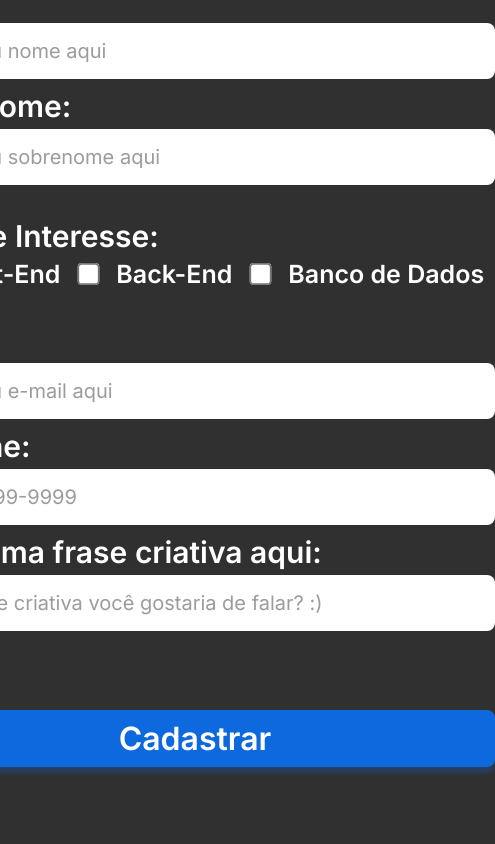
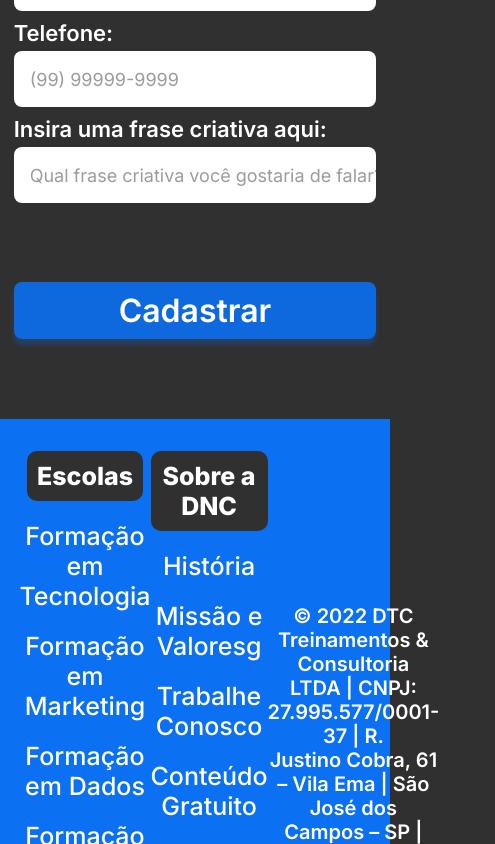
Before and after one commit to Gustavo-Santos-Dev/BootcampDNC-HTML5-CSS, a plain HTML site: page index.html in a window 390 px wide. Shown: the part 1156-2000 px from the top of the page, 495 px wide, since content can reach past the window. Drawn offline with Linux system fonts and the light colour scheme.

Commit message:
Adicionando Media Query para mobile

```diff
--- a/index.html
+++ b/index.html
@@ -75,9 +75,65 @@
 
             <input type="submit" value="Cadastrar">
         </form>
+    </section>
 
+    <footer>
+        <div class="row1">
+            <nav>
+                <h5>Escolas</h5>
+                <ul>
+                    <li>
+                        <a href="">Formação em Tecnologia</a>
+                    </li>
+                    <li>
+                        <a href="#">Formação em Marketing</a>
+                    </li>
+                    <li>
+                        <a href="#">Formação em Dados</a>
+                    </li>
+                    <li>
+                        <a href="#">Formação em Projetos</a>
+                    </li>
+                    <li>
+                        <a href="#">Formação em Produto</a>
+                    </li>
+                </ul>
+            </nav>
 
-    </section>
+            <nav>
+                <h5>Sobre a DNC</h5>
+                <ul>
+                    <li>
+                        <a href="#">História</a>
+                    </li>
+                    <li>
+                        <a href="#">Missão e Valoresg</a>
+                    </li>
+                    <li>
+                        <a href="#">Trabalhe Conosco</a>
+                    </li>
+                    <li>
+                        <a href="#">Conteúdo Gratuito</a>
+                    </li>
+                </ul>
+            </nav>
+
+            <div>
+                <p>
+                    © 2022 DTC Treinamentos & Consultoria<br>
+                    LTDA | CNPJ: 27.995.577/0001-37 | R.<br>
+                    Justino Cobra, 61 – Vila Ema | São José dos<br>
+                    Campos – SP | CEP 12243-030<br>
+                </p>
+            </div>
+        </div>
+
+        <div class="row2">
+            <a href="#">Termos de Uso</a>
+            <span>|</span>
+            <a href="#">Política de Privacidade</a>
+        </div>
+    </footer>
 </body>
 
-</html>.
+</html>
--- a/style.css
+++ b/style.css
@@ -97,6 +97,7 @@ mark {
 
 /*---------------------------------------------------*/
 
+
 /* FORMULÁRIO ---------------------------------------*/
 form {
     font-weight: 600;
@@ -137,6 +138,7 @@ form input::placeholder {
 
 input[type="checkbox"] {
     transform: scale(1.7);
+    cursor: pointer;
 }
 
 input[type="submit"] {
@@ -162,3 +164,133 @@ input[type="submit"]:hover {
 }
 
 /*---------------------------------------------------*/
+
+/* FOOTER -------------------------------------------*/
+footer {
+    display: flex;
+    flex-direction: column;
+    align-items: center;
+    text-align: center;
+    gap: 7rem;
+    width: 100%;
+    background-color: var(--azul-dnc);
+    padding: 3.2rem 5% 4.2rem 5%;
+}
+
+footer .row1 {
+    display: flex;
+    flex-direction: row;
+    width: 100%;
+    justify-content: space-around;
+}
+
+footer .row1 nav {
+    display: flex;
+    flex-direction: column;
+    align-items: center;
+}
+
+footer .row1 nav ul {
+    display: flex;
+    flex-direction: column;
+    gap: 2rem;
+}
+
+footer .row1 nav ul li, footer .row1 nav ul li a, footer .row2 a, footer .row2 span {
+    list-style: none;
+    text-decoration: none;
+    font-weight: 500;
+    font-size: 2.5rem;
+}
+
+footer ul li a:hover, footer .row2 a:hover {
+    opacity: 0.6;
+}
+
+footer .row1 nav h5 {
+    font-weight: 800;
+    font-size: 2.5rem;
+    background-color: var(--preto-dnc);
+    padding: 1rem;
+    border-radius: 1rem;
+    margin-bottom: 2rem;
+    width: fit-content;
+}
+
+footer .row1 div {
+    display: flex;
+    font-weight: 600;
+    font-size: 2rem;
+    align-items: center;
+}
+
+footer .row2 {
+    display: flex;
+    flex-direction: row;
+    gap: 1rem;
+    width: 100%;
+    justify-content: center;
+}
+
+/*---------------------------------------------------*/
+
+/* MEDIA QUERIES ------------------------------------*/
+
+@media only screen and (max-width: 600px) {
+
+    /* MENU DE NAVEGAÇÃO PRINCIPAL -------------------*/
+    #mainNavigationBar {
+        flex-direction: column;
+        padding: 0;
+        height: auto;
+        gap: 1.2rem;
+    }
+
+    #menu {
+        flex-direction: column;
+        width: 100%;
+        gap: 1.2rem;
+    }
+
+    #mainNavigationBar button {
+        width: 100%;
+    }
+
+    /*------------------------------------------------*/
+
+    /* SEÇÃO PRINCIPAL -------------------------------*/
+    section {
+        margin: 8rem 0;
+    }
+
+    header h1 {
+        font-size: 4rem;
+    }
+
+    header h2 {
+        font-size: 2.8rem;
+        padding: 0 1rem;
+        margin: 0 0 9rem 0;
+    }
+
+    /*------------------------------------------------*/
+
+    /* FORMULÁRIO ---------------------------------------*/
+    form {
+        width: 93%;
+        font-size: 2.2rem;
+    }
+
+    form input::placeholder {
+        font-size: 1.8rem;
+    }
+
+    .checkboxItens label {
+        font-size: 1.6rem;
+    }
+
+    input[type="checkbox"] {
+        transform: scale(1.6);
+    }
+    /*---------------------------------------------------*/
+}
```
